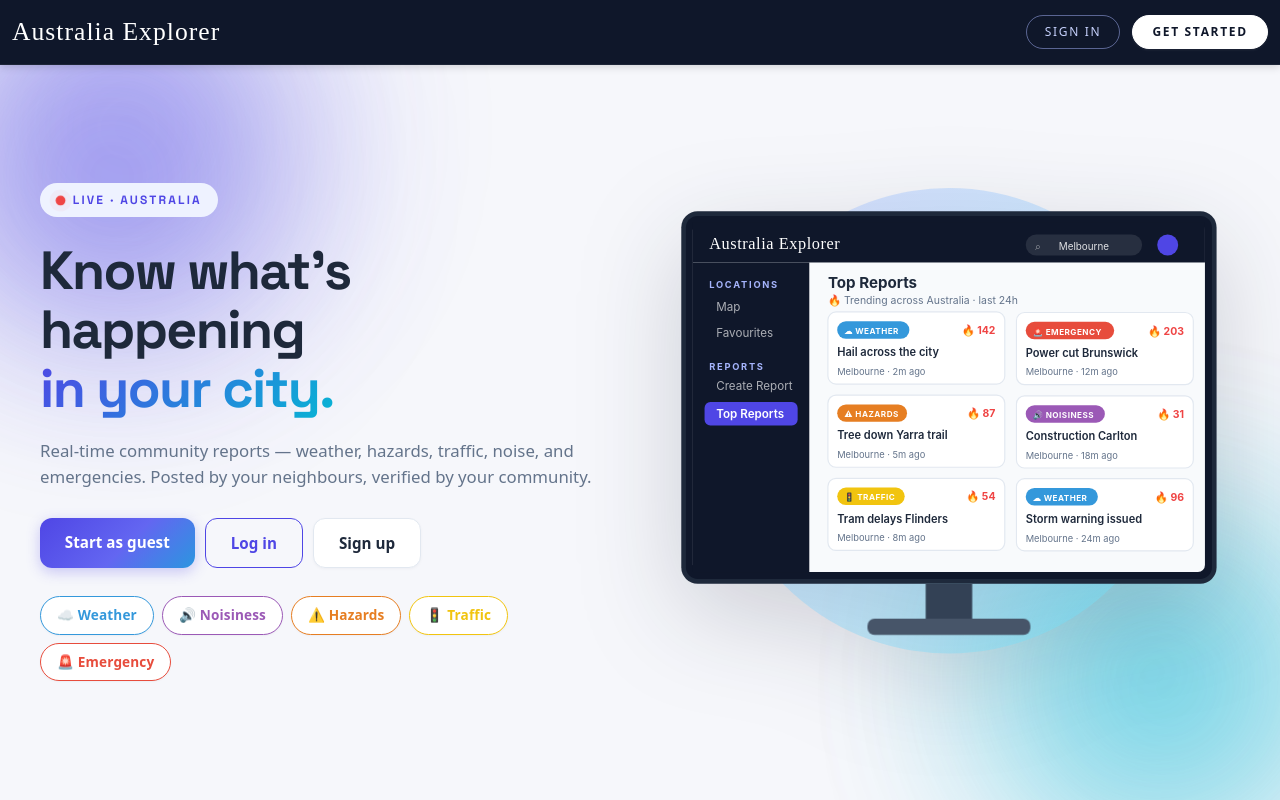
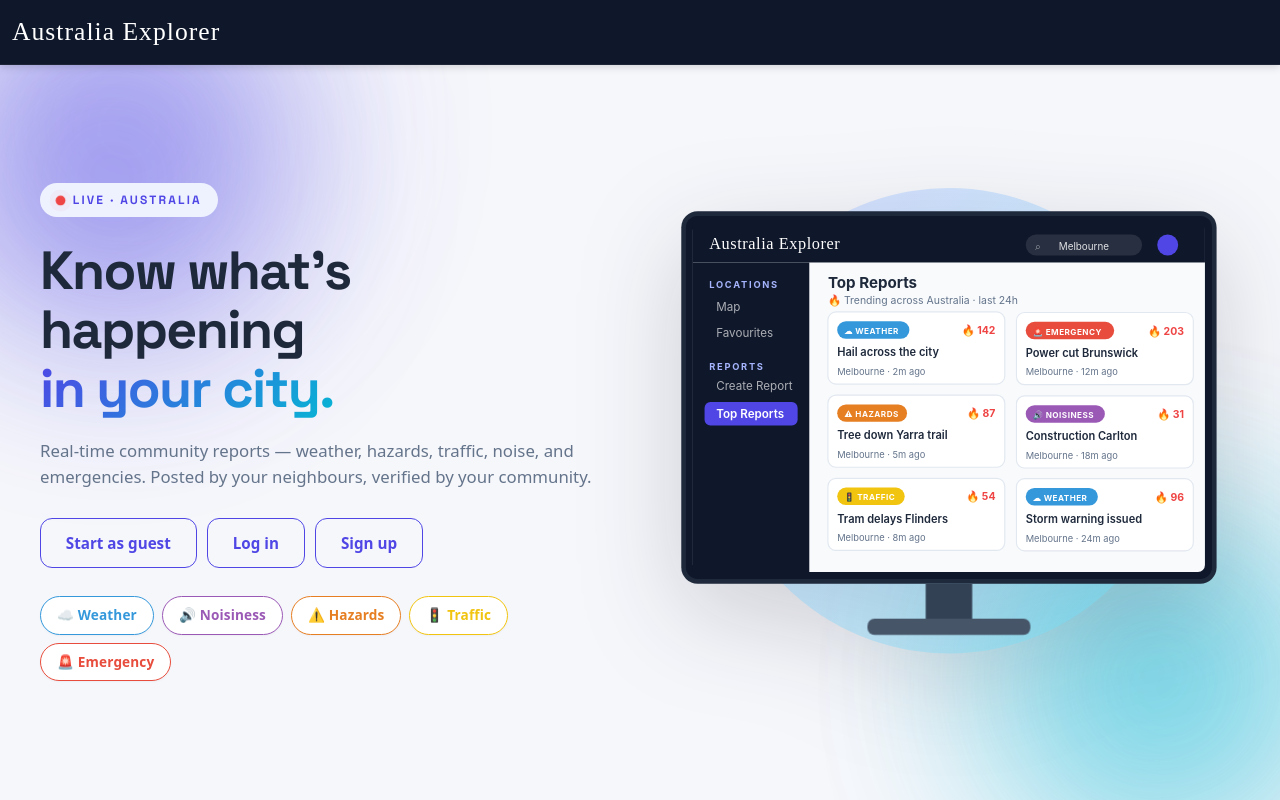
Before and after one commit to jono1762/cits3403-project, a Flask app: page / in a window 1280 px wide. Run offline with Flask 3, Linux system fonts and the light colour scheme; some libraries are stand-ins or nearby versions; some web fonts are replaced.

Commit message:
remove top right nav bar button and make the button on landing.html prettier

```diff
--- a/app/static/css/landing.css
+++ b/app/static/css/landing.css
@@ -159,22 +159,25 @@
                 background 0.18s ease, color 0.18s ease, border-color 0.18s ease;
 }
 
-/* Primary CTA — "Start as guest". Gradient indigo→cyan with a colored glow. */
+/* Start as guest — same outline + gradient-hover as Log in and Sign up,
+   so all three landing CTAs are visually one design family */
 .landing-btn.btn-primary {
-    background: linear-gradient(135deg, #4f46e5 0%, #6366f1 55%, #06b6d4 130%);
-    border: none;
-    color: #fff;
-    box-shadow: 0 4px 14px rgba(79, 70, 229, 0.28);
+    background: transparent;
+    border: 1.5px solid #4f46e5;
+    color: #4f46e5;
+    box-shadow: none;
 }
 
 .landing-btn.btn-primary:hover,
 .landing-btn.btn-primary:focus {
+    background: linear-gradient(135deg, #4f46e5 0%, #6366f1 60%, #06b6d4 130%);
+    border-color: transparent;
+    color: #fff;
     transform: translateY(-2px);
-    box-shadow: 0 10px 24px rgba(79, 70, 229, 0.42);
-    color: #fff;
+    box-shadow: 0 8px 18px rgba(79, 70, 229, 0.30);
 }
 
-/* Secondary — "Log in". Indigo outline, fills indigo on hover. */
+/* Log in — same outline + gradient hover as Start as guest and Sign up */
 .landing-btn.btn-outline-primary {
     background: transparent;
     border: 1.5px solid #4f46e5;
@@ -183,26 +186,28 @@
 
 .landing-btn.btn-outline-primary:hover,
 .landing-btn.btn-outline-primary:focus {
-    background: #4f46e5;
+    background: linear-gradient(135deg, #4f46e5 0%, #6366f1 60%, #06b6d4 130%);
+    border-color: transparent;
     color: #fff;
     transform: translateY(-2px);
     box-shadow: 0 8px 18px rgba(79, 70, 229, 0.30);
 }
 
-/* Tertiary — "Sign up". Clean white card-ish button with hairline border. */
+/* Sign up — same outline + gradient hover as Log in, so secondary CTAs share one design */
 .landing-btn.btn-light {
-    background: #fff;
-    border: 1px solid #e2e8f0;
-    color: #1e293b;
-    box-shadow: 0 1px 3px rgba(15, 23, 42, 0.04);
+    background: transparent;
+    border: 1.5px solid #4f46e5;
+    color: #4f46e5;
+    box-shadow: none;
 }
 
 .landing-btn.btn-light:hover,
 .landing-btn.btn-light:focus {
-    border-color: #cbd5e1;
+    background: linear-gradient(135deg, #4f46e5 0%, #6366f1 60%, #06b6d4 130%);
+    border-color: transparent;
+    color: #fff;
     transform: translateY(-2px);
-    box-shadow: 0 8px 18px rgba(15, 23, 42, 0.08);
-    color: #1e293b;
+    box-shadow: 0 8px 18px rgba(79, 70, 229, 0.30);
 }
 
 
--- a/app/static/css/navbar.css
+++ b/app/static/css/navbar.css
@@ -62,6 +62,23 @@
     letter-spacing: 0.04em;    /* slight extra tracking, typical for elegant serifs */
 }
 
+/* "Please log in" placeholder — sits in the same slot the username will fill after login */
+.navbar-login-link {
+    color: #c7d2fe;
+    font-size: 0.75rem;
+    font-weight: 500;
+    text-transform: uppercase;
+    letter-spacing: 0.14em;
+    text-decoration: none;
+    transition: color 0.18s ease;
+}
+
+.navbar-login-link:hover,
+.navbar-login-link:focus {
+    color: #fff;
+    text-decoration: none;
+}
+
 /* Sign in — ghost outline pill, fills with the indigo→cyan gradient on hover (shallow→dark) */
 .app-navbar .btn-outline-light {
     background: transparent;
@@ -86,27 +103,25 @@
     box-shadow: 0 6px 18px rgba(79, 70, 229, 0.45);
 }
 
-/* Get started — filled white pill, fills with the same indigo→cyan gradient on hover */
+/* Get started — gradient-filled by default, matching the landing's "Start as guest" CTA.
+   Lifts and intensifies its glow on hover. */
 .app-navbar .btn-light {
-    background: #fff;
-    color: #0f172a;
+    background: linear-gradient(135deg, #4f46e5 0%, #6366f1 60%, #06b6d4 130%);
+    color: #fff;
+    border: none;
     font-weight: 600;
     font-size: 0.75rem;
     text-transform: uppercase;
     letter-spacing: 0.14em;
     padding: 0.45rem 1.2rem;
     border-radius: 999px;
-    border: 1px solid #fff;
-    box-shadow: 0 1px 3px rgba(255, 255, 255, 0.08);
-    transition: background 0.22s ease, color 0.22s ease, border-color 0.22s ease,
-                transform 0.18s ease, box-shadow 0.22s ease;
+    box-shadow: 0 4px 12px rgba(79, 70, 229, 0.35);
+    transition: transform 0.18s ease, box-shadow 0.22s ease, color 0.22s ease;
 }
 
 .app-navbar .btn-light:hover,
 .app-navbar .btn-light:focus {
-    background: linear-gradient(135deg, #6366f1 0%, #06b6d4 100%);
     color: #fff;
-    border-color: transparent;
     transform: translateY(-2px);
-    box-shadow: 0 8px 22px rgba(79, 70, 229, 0.45);
+    box-shadow: 0 8px 24px rgba(79, 70, 229, 0.55);
 }
--- a/app/templates/base.html
+++ b/app/templates/base.html
@@ -40,9 +40,6 @@
                             <li><a class="dropdown-item" href="{{ url_for('logout') }}">Log Out</a></li>
                         </ul>
                     </div>
-                {% else %}
-                    <a href="{{ url_for('login') }}" class="btn btn-outline-light btn-sm me-2">Sign in</a>
-                    <a href="{{ url_for('signup') }}" class="btn btn-light btn-sm">Get started</a>
                 {% endif %}
             </div>
         </div>
```
